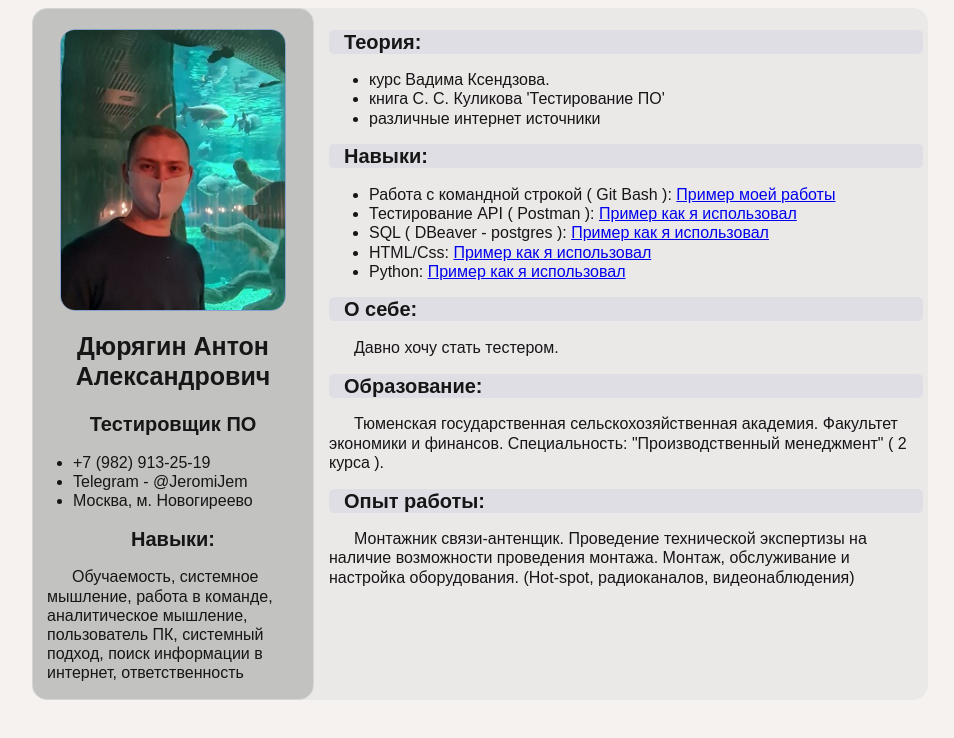
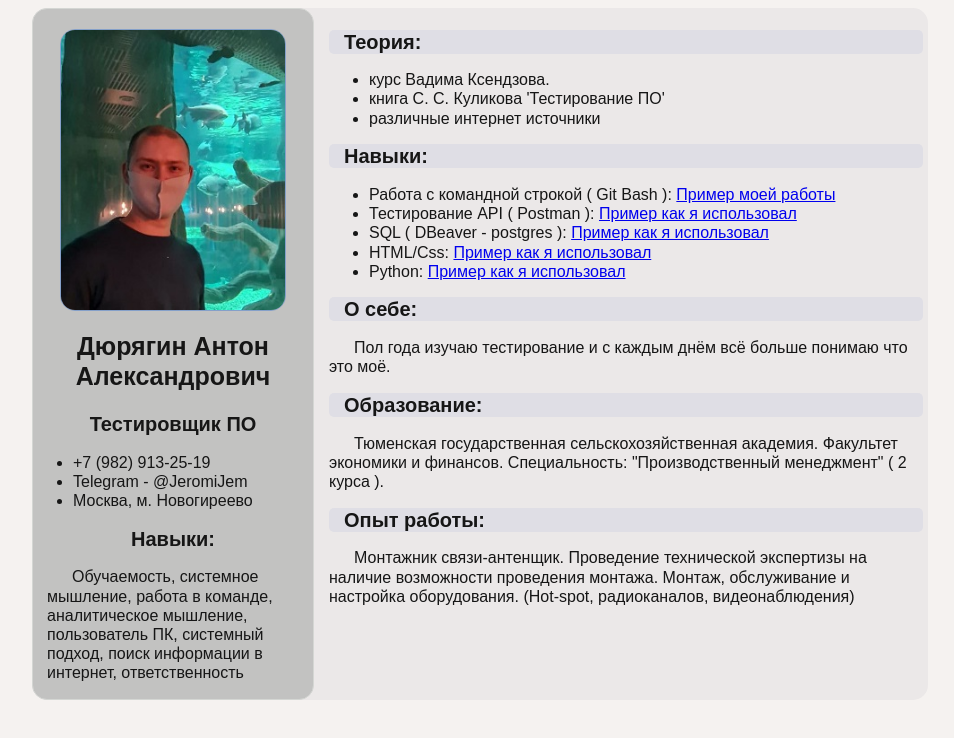
Before and after one commit to JeromiJem/resume, a plain HTML site: page index.html in a window 1280 px wide. Shown: the whole page, without its empty margins (160-1114 px from the left). Drawn offline with Linux system fonts and the light colour scheme.

Commit message:
Update index.html

```diff
--- a/index.html
+++ b/index.html
@@ -69,7 +69,7 @@
 					<div class="box">
 						<h2>О себе:</h2>
 					</div>
-						<p>Давно хочу стать тестером.</p>
+						<p>Пол года изучаю тестирование и с каждым днём всё больше понимаю что это моё.</p>
 				</section>
 				<section>
 					<div class="box">
```
